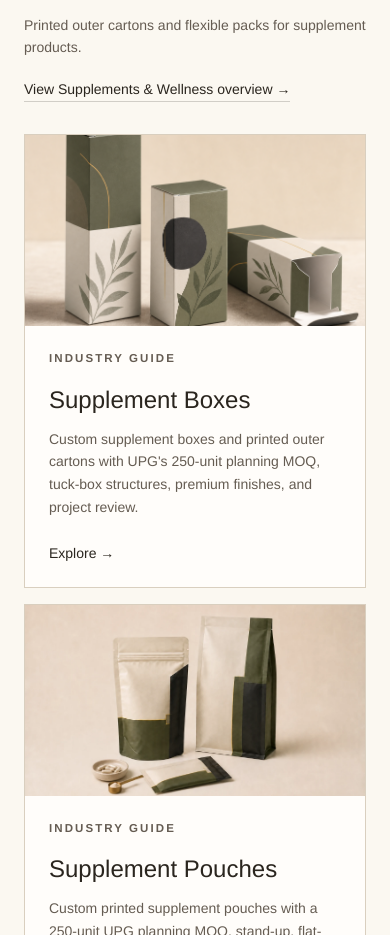
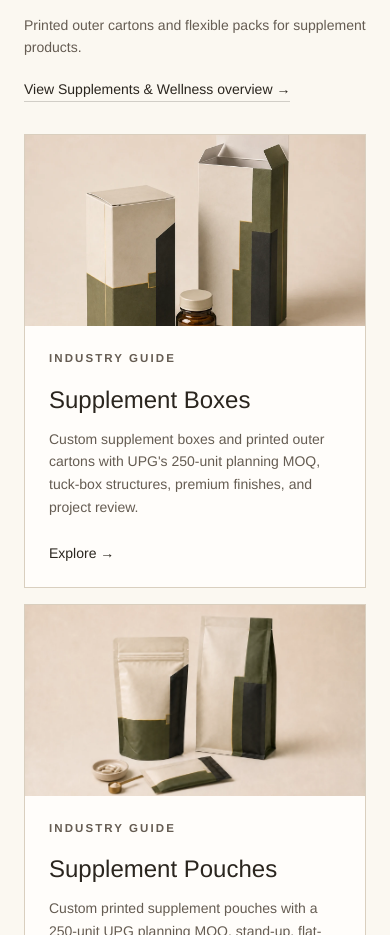
Before and after one commit to umarbabur105-del/upg-website-v2, a Next.js app: page /industries in a window 390 px wide. Shown: the part 6560-7495 px from the top of the page. Built offline with nearby package versions, Linux system fonts and the light colour scheme; no server answers.

Commit message:
Publish approved supplement box artwork and responsive crops

```diff
--- a/src/components/industry-guide-page.tsx
+++ b/src/components/industry-guide-page.tsx
@@ -7,6 +7,7 @@ import { getIndustryHubForGuideSlug } from "@/data/industry-hubs";
 import {
   industryGuides,
   type IndustryGuide,
+  type IndustryGuideVisual,
 } from "@/data/industry-guides";
 import { getProductStyleGuide } from "@/data/product-styles";
 import { getProductBySlug } from "@/data/products";
@@ -41,7 +42,7 @@ export function IndustryGuidePage({ guide }: IndustryGuidePageProps) {
             )
         )
         .slice(0, 3);
-  const heroCompanionVisuals = (
+  const heroCompanionVisuals: IndustryGuideVisual[] = (
     guide.heroCompanionImages ?? [
       ...products.flatMap((product) => [
         {
@@ -54,14 +55,12 @@ export function IndustryGuidePage({ guide }: IndustryGuidePageProps) {
         getIndustryLinkVisual(`/packaging-styles/${format.slug}`)
       ),
       ...related.map((item) => item.image),
-    ]
-  )
-    .filter(
+    ].filter(
       (visual, index, visuals) =>
         visual.src !== guide.image.src &&
         visuals.findIndex((candidate) => candidate.src === visual.src) === index
     )
-    .slice(0, 2);
+  ).slice(0, 2);
   const pageUrl = `${SITE_URL}/industries/${guide.slug}`;
   const quoteNote = `Industry or application: ${guide.shortName}.`;
   const quoteHref = `/get-a-quote?product=${encodeURIComponent(
@@ -281,18 +280,25 @@ export function IndustryGuidePage({ guide }: IndustryGuidePageProps) {
             <figure className="lg:col-span-6">
               <div className="grid grid-cols-5 gap-3">
                 <div className="relative col-span-5 aspect-[16/10] overflow-hidden bg-stone shadow-lift sm:col-span-4 sm:row-span-2 sm:aspect-auto sm:min-h-[31rem]">
+                  <picture className="absolute inset-0">
+                    {guide.heroMobileImage && (
+                      <source media="(max-width: 639px)" srcSet={guide.heroMobileImage} />
+                    )}
                     <Image
                       src={guide.image.src}
                       alt={guide.image.alt}
                       fill
-                    priority
+                      priority={!guide.heroMobileImage}
+                      loading={guide.heroMobileImage ? "eager" : undefined}
+                      fetchPriority={guide.heroMobileImage ? "high" : undefined}
                       className="object-cover transition-transform duration-700 hover:scale-[1.02]"
                       sizes="(max-width: 640px) 100vw, (max-width: 1024px) 80vw, 40vw"
                     />
+                  </picture>
                 </div>
-                {heroCompanionVisuals.map((visual) => (
+                {heroCompanionVisuals.map((visual, index) => (
                   <div
-                    key={visual.src}
+                    key={`${visual.src}-${index}`}
                     className="relative col-span-1 hidden min-h-60 overflow-hidden bg-stone sm:block"
                   >
                     <Image
@@ -300,6 +306,11 @@ export function IndustryGuidePage({ guide }: IndustryGuidePageProps) {
                       alt={visual.alt}
                       fill
                       className="object-cover"
+                      style={{
+                        objectPosition: visual.objectPosition,
+                        transform: visual.zoom ? `scale(${visual.zoom})` : undefined,
+                        transformOrigin: visual.objectPosition,
+                      }}
                       sizes="(max-width: 1024px) 20vw, 10vw"
                     />
                   </div>
--- a/src/data/industry-guides.ts
+++ b/src/data/industry-guides.ts
@@ -1,5 +1,12 @@
 import type { ProductFamily } from "@/data/products";
 import { productStyleGuides } from "@/data/product-styles";
+
+export interface IndustryGuideVisual {
+  src: string;
+  alt: string;
+  objectPosition?: string;
+  zoom?: number;
+}
 
 export interface IndustryGuide {
   slug: string;
@@ -13,7 +20,8 @@ export interface IndustryGuide {
   metaDescription: string;
   keywords: string[];
   image: { src: string; alt: string };
-  heroCompanionImages?: Array<{ src: string; alt: string }>;
+  heroMobileImage?: string;
+  heroCompanionImages?: IndustryGuideVisual[];
   quickAnswer: string;
   bestFor: string[];
   planningQuestions: Array<{ title: string; description: string }>;
@@ -104,9 +112,23 @@ export const industryGuides: IndustryGuide[] = [
       "custom supplement cartons",
     ],
     image: {
-      src: "/images/generated/tuck-boxes/tuck-boxes-hero-v1.png",
+      src: "/images/generated/industry-guides/custom-supplement-boxes-theme-v1.webp",
       alt: "Representative custom printed tuck box concept for a supplement outer carton",
     },
+    heroMobileImage: "/images/generated/industry-guides/custom-supplement-boxes-mobile-v1.webp",
+    heroCompanionImages: [
+      {
+        src: "/images/generated/industry-guides/custom-supplement-boxes-theme-v1.webp",
+        alt: "Open supplement outer carton showing its tuck flap and ivory and olive print",
+        objectPosition: "76% 50%",
+      },
+      {
+        src: "/images/generated/industry-guides/custom-supplement-boxes-theme-v1.webp",
+        alt: "Closed supplement outer carton with ivory, olive, and charcoal geometric artwork",
+        objectPosition: "20% 75%",
+        zoom: 1.4,
+      },
+    ],
     quickAnswer:
       "UPG can manufacture custom printed tuck boxes for supplement outer packaging. The container dimensions, carton style, quantity, required panel content, artwork status, intended market, and destination are reviewed before pricing and production details are confirmed.",
     bestFor: [
```
Also changed, not shown: public/images/generated/industry-guides/custom-supplement-boxes-mobile-v1.webp (added), public/images/generated/industry-guides/custom-supplement-boxes-theme-v1.webp (added). Lines whose indentation alone changed are shown as unchanged.
